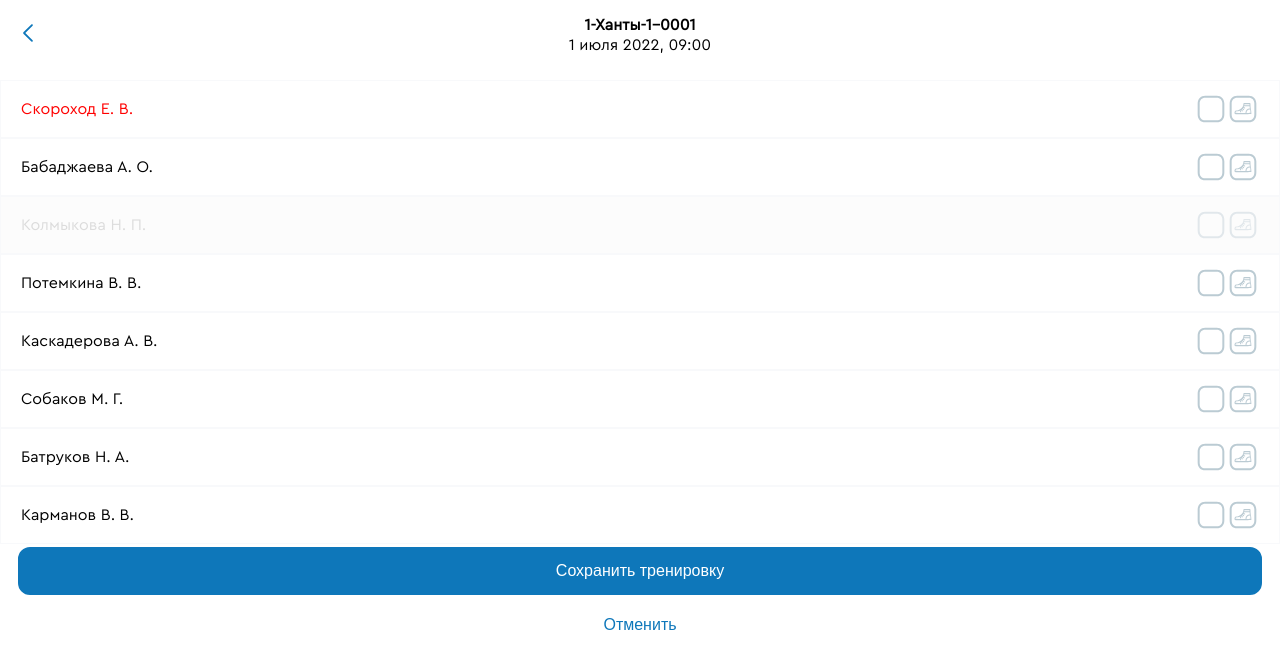
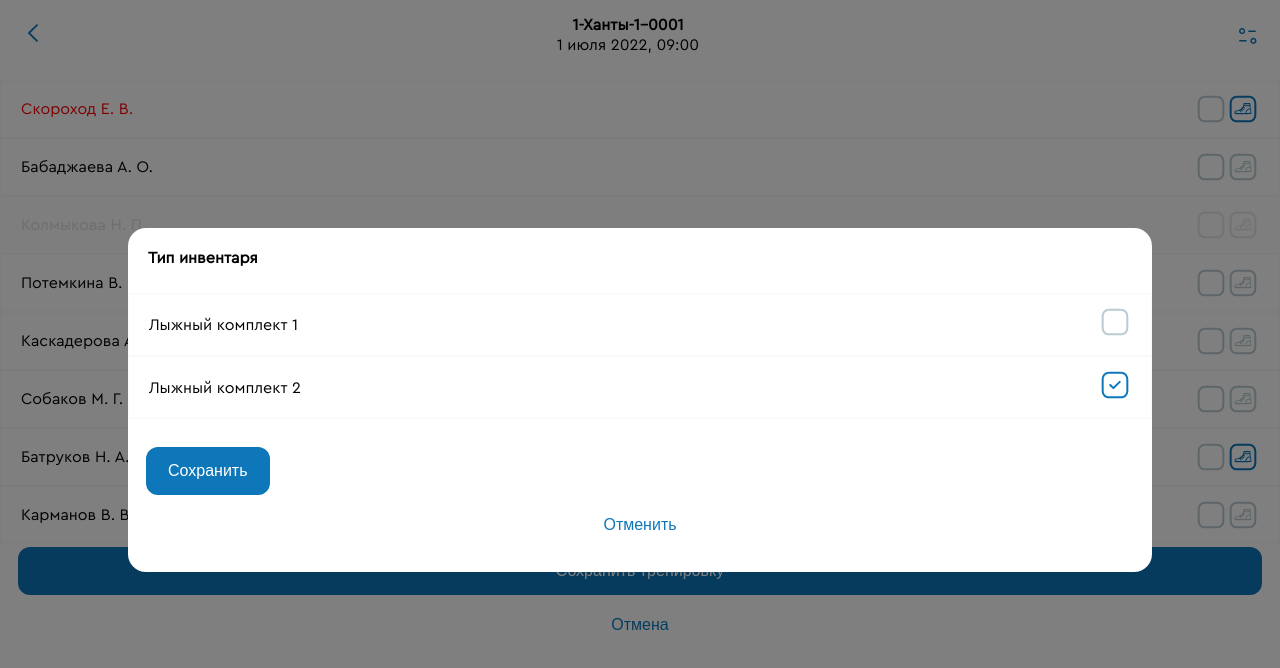
Before and after one commit to localusercamp/front-test-project, a Vue app: page /training_info/1 in a window 1280 px wide. Both pictures are taken after a click on the icon 1243 px from the left and 109 px from the top of the page. Shown: the top 668 px of the page. Built offline with nearby package versions, Linux system fonts and the light colour scheme; data requests are answered from the project's data file.

Commit message:
добавлен выбор типа тренировки и инвентаря

```diff
--- a/src/components/ProfileList.vue
+++ b/src/components/ProfileList.vue
@@ -5,6 +5,7 @@
       :key="index"
       :profile="profile"
       :subscription="subscriptions.find(subscription => subscription.profileId === profile.id)"
+      :equipmentId="attendings.find(attending => attending.profileId === profile.id)?.equipmentId"
     />
   </div>
 </template>
@@ -24,6 +25,10 @@ export default {
     subscriptions: {
       type: Array,
       required: true
+    },
+    attendings: {
+      type: Array,
+      required: true
     }
   },
 }
--- a/src/components/ProfileListItem.vue
+++ b/src/components/ProfileListItem.vue
@@ -1,4 +1,15 @@
 <template>
+  <MyDialog v-model:show="dialogVisible">
+    <template #header>
+      <h4>Тип инвентаря</h4>
+    </template>
+    <template #default>
+      <SelectItemTypeForm url="equipments" :itemId="equipment_id" @saveForm="saveEquipments"/>
+    </template>
+    <template #footer>
+      <MyButton @click="closeEquipmentsForm" class="secondary">Отменить</MyButton>
+    </template>
+  </MyDialog>
   <div class="list-item" :class="visitClasses">
     <span>
       {{profile?.last_name}} {{profile?.first_name[0]}}. {{profile?.patronymic[0]}}.
@@ -13,7 +24,7 @@
           d="M14.418 20.164C14.1633 20.164 13.906 20.0666 13.7113 19.8706L10.546 16.7066C10.1553 16.316 10.1553 15.684 10.546 15.2933C10.9366 14.9026 11.5686 14.9026 11.9593 15.2933L14.418 17.7493L20.0393 12.1293C20.43 11.7386 21.062 11.7386 21.4526 12.1293C21.8433 12.52 21.8433 13.152 21.4526 13.5426L15.1246 19.8706C14.93 20.0666 14.674 20.164 14.418 20.164Z"
         />
       </MyCheckIcon>
-      <MyCheckIcon :disabled="visitsLeft === 0 ? true : false" :checked="equipmentsSelected" @click="selectEquipments">
+      <MyCheckIcon :disabled="visitsLeft === 0 ? true : false" :checked="equipment_id !== null" @click="showEquipmentsForm">
         <path
           d="M10.22 4.66667C6.84667 4.66667 4.66667 6.97733 4.66667 10.5547V21.4453C4.66667 25.0227 6.84667 27.3333 10.22 27.3333H21.7773C25.152 27.3333 27.3333 25.0227 27.3333 21.4453V10.5547C27.3333 6.97733 25.152 4.66667 21.7787 4.66667H10.22ZM21.7773 29.3333H10.22C5.70133 29.3333 2.66667 26.1627 2.66667 21.4453V10.5547C2.66667 5.83733 5.70133 2.66667 10.22 2.66667H21.7787C26.2973 2.66667 29.3333 5.83733 29.3333 10.5547V21.4453C29.3333 26.1627 26.2973 29.3333 21.7773 29.3333Z"
         />
@@ -26,11 +37,11 @@
 </template>
 
 <script>
-import MyCheckIcon from '@/components/UI/MyCheckIcon.vue'
+import SelectItemTypeForm from '@/components/SelectItemTypeForm.vue'
 export default {
   name: 'ProfileListItem',
   components: {
-    MyCheckIcon,
+    SelectItemTypeForm
   },
   props: {
     profile: {
@@ -40,12 +51,16 @@ export default {
     subscription: {
       type: Object,
       required: true
+    },
+    equipmentId: {
+      default: null
     }
   },
   data() {
     return {
       visited: false,
-      equipmentsSelected: false,
+      equipment_id: this.equipmentId,
+      dialogVisible: false
     }
   },
   computed: {
@@ -65,8 +80,15 @@ export default {
         this.visited =! this.visited;
       }
     },
-    selectEquipments() {
-
+    showEquipmentsForm() {
+      this.dialogVisible = true;
+    },
+    closeEquipmentsForm() {
+      this.dialogVisible = false;
+    },
+    saveEquipments(equipment_id) {
+      this.equipment_id = equipment_id;
+      this.closeEquipmentsForm();
     }
   },
 }
@@ -76,6 +98,7 @@ export default {
   #tick-icon {
     margin-right: 5px;
   }
+
   .list-item {
     display: flex;
     align-items: center;
--- /dev/null
+++ b/src/components/SelectItemTypeForm.vue
@@ -0,0 +1,58 @@
+<template>
+    <form @submit.prevent>
+      <div v-for="(item, index) in items" :key="index" class="list-item">
+        <span class="title">{{item.title}}</span>
+        <MyRadioButton :value="item.id" v-model="selectedValue"/>
+      </div>
+      <MyButton type="submit" class="btn-save" @click="saveForm">Сохранить</MyButton>
+    </form>
+</template>
+
+<script>
+export default {
+  name: 'SelectItemTypeForm',
+  props: {
+    url: {
+      type: String,
+      required: true
+    },
+    itemId: {
+      default: null
+    }
+  },
+  data() {
+    return {
+      items: [],
+      selectedValue: this.itemId
+    }
+  },
+  methods: {
+    async fetchItems() {
+      try {
+        const response = await this.$axios.get(this.url);
+        this.items = response.data;
+      } catch (error) {
+        alert("Ошибка! " + error);
+      }
+    },
+    saveForm() {
+      this.$emit('saveForm', this.selectedValue);
+    }
+  },
+  mounted() {
+    this.fetchItems();
+  }
+}
+</script>
+
+<style scoped lang="scss">
+  .list-item {
+    align-items: center;
+    justify-content: space-between;
+  }
+
+  .btn-save {
+    width: fill-available;
+    margin: 25px 15px 0;
+  }
+</style>
--- a/src/components/TrainingListItem.vue
+++ b/src/components/TrainingListItem.vue
@@ -13,7 +13,7 @@
 
 <script>
 export default {
-  name: 'TrainingListItem',
+    name: "TrainingListItem",
     props: {
         training: {
             type: Object,
@@ -23,7 +23,7 @@ export default {
             type: Object,
             required: true
         }
-  }
+    },
 }
 </script>
 
--- a/src/components/UI/MyButton.vue
+++ b/src/components/UI/MyButton.vue
@@ -3,6 +3,12 @@
         <slot></slot>
     </button>
 </template>
+
+<script>
+export default {
+  name: 'MyButton'
+}
+</script>
 
 <style>
     .my-button {
--- /dev/null
+++ b/src/components/UI/MyDialog.vue
@@ -0,0 +1,67 @@
+<template>
+    <div v-if="show" class="my-dialog" @click="hideDialog">
+        <div @click.stop class="my-dialog-content">
+            <header id="header">
+                <slot name="header"></slot>
+            </header>
+            <main id="default">
+                <slot></slot>
+            </main>
+            <footer id="footer">
+                <slot name="footer"></slot>
+            </footer>
+        </div>
+    </div>
+</template>
+
+<script>
+export default {
+  name: 'MyDialog',
+  props: {
+    show: {
+        type: Boolean,
+        default: false
+    }
+  },
+  methods: {
+    hideDialog() {
+        this.$emit('update:show', false)
+    }
+  }
+}
+</script>
+
+<style scoped lang="scss">
+    #header, #footer {
+        padding: 0 20px;
+    }
+
+    #footer {
+        display: flex;
+        flex-direction: column;
+        width: 100%;
+    }
+
+    #default {
+        margin-top: 25px;
+    }
+
+    .my-dialog {
+        top: 0;
+        bottom: 0;
+        right: 0;
+        left: 0;
+        background: rgba(0, 0, 0, 0.5);
+        position: fixed;
+        display: flex;
+        z-index: 100;
+    }
+
+    .my-dialog-content {
+        margin: auto;
+        padding: 20px 0;
+        background: white;
+        border-radius: 18px;
+        width: 80%;
+    }
+</style>
--- /dev/null
+++ b/src/components/UI/MyRadioButton.vue
@@ -0,0 +1,57 @@
+<template>
+<label>
+    <slot></slot>
+    <input
+        type="radio"
+        :checked="isChecked"
+        :value="value"
+        @change="$emit('update:modelValue', $event.target.value)"
+    />
+    <svg width="32" height="32" viewBox="0 0 32 32" :fill="currentColor" class="active-icon">
+        <path
+          d="M10.22 4.66667C6.84666 4.66667 4.66666 6.97734 4.66666 10.5547V21.4453C4.66666 25.0227 6.84666 27.3333 10.22 27.3333H21.7773C25.152 27.3333 27.3333 25.0227 27.3333 21.4453V10.5547C27.3333 6.97734 25.152 4.66667 21.7787 4.66667H10.22ZM21.7773 29.3333H10.22C5.70133 29.3333 2.66666 26.1627 2.66666 21.4453V10.5547C2.66666 5.83734 5.70133 2.66667 10.22 2.66667H21.7787C26.2973 2.66667 29.3333 5.83734 29.3333 10.5547V21.4453C29.3333 26.1627 26.2973 29.3333 21.7773 29.3333Z"
+        />
+        <path
+          v-if="isChecked"
+          d="M14.418 20.164C14.1633 20.164 13.906 20.0666 13.7113 19.8706L10.546 16.7066C10.1553 16.316 10.1553 15.684 10.546 15.2933C10.9366 14.9026 11.5686 14.9026 11.9593 15.2933L14.418 17.7493L20.0393 12.1293C20.43 11.7386 21.062 11.7386 21.4526 12.1293C21.8433 12.52 21.8433 13.152 21.4526 13.5426L15.1246 19.8706C14.93 20.0666 14.674 20.164 14.418 20.164Z"
+        />
+    </svg>
+</label>
+</template>
+
+<script>
+export default {
+    name: 'MyRadioButton',
+    props: {
+        modelValue: {
+            default: ''
+        },
+        value: {
+            default: null
+        },
+        disabled: {
+            type: Boolean,
+            default: false
+        }
+    },
+    computed: {
+        currentColor() {
+            if(!this.disabled) {
+                return this.isChecked ? '#0E77BA' : '#BBCBD3';
+            } else {
+                return '#E1E7EB';
+            }
+        },
+        isChecked() {
+            return this.modelValue == this.value;
+        }
+    }
+}
+</script>
+
+<style scoped lang="scss">
+    input[type=radio] {
+        display: none;
+        pointer-events: none;
+    }
+</style>
--- /dev/null
+++ b/src/components/UI/index.js
@@ -0,0 +1,11 @@
+import MyButton from '@/components/UI/MyButton';
+import MyCheckIcon from '@/components/UI/MyCheckIcon';
+import MyDialog from '@/components/UI/MyDialog';
+import MyRadioButton from '@/components/UI/MyRadioButton';
+
+export default [
+    MyButton,
+    MyCheckIcon,
+    MyDialog,
+    MyRadioButton,
+]
--- a/src/main.js
+++ b/src/main.js
@@ -4,6 +4,7 @@ import router from './router'
 import store from './store'
 import axios from 'axios'
 import headerMixin from './mixins/headerMixin'
+import components from '@/components/UI'
 
 const app = createApp(App)
 
@@ -14,4 +15,8 @@ app.config.globalProperties.$axios = axiosInstance
 
 app.use(store).use(router).mixin(headerMixin)
 
+components.forEach(component => {
+    app.component(component.name, component)
+})
+
 app.mount('#app')
--- a/src/styles/base.scss
+++ b/src/styles/base.scss
@@ -34,7 +34,7 @@ h4 {
     position: fixed;
     display: flex;
     align-items: center;
-    padding: 15px;
+    padding: 15px 20px;
     width: 100%;
     background: white;
     z-index: 10;
@@ -68,7 +68,6 @@ h4 {
     display: flex;
     flex-direction: column;
     width: 100%;
-    padding: 0 15px;
 }
 
 .disabled {
--- a/src/views/TrainingInfoView.vue
+++ b/src/views/TrainingInfoView.vue
@@ -1,4 +1,15 @@
 <template>
+  <MyDialog v-model:show="dialogVisible">
+    <template #header>
+      <h4>Тип тренировки</h4>
+    </template>
+    <template #default>
+      <SelectItemTypeForm url="types" :itemId="training.typeId" @saveForm="saveTrainingType"/>
+    </template>
+    <template #footer>
+      <MyButton @click="closeTrainingTypeForm" class="secondary">Отменить</MyButton>
+    </template>
+  </MyDialog>
   <div class="header" :class="{ header_scroll: isScroll }">
     <router-link to="/" id="back-icon">
       <img src="@/assets/icons/Back.svg">
@@ -11,12 +22,13 @@
         <span v-else>Завтра, {{training.start_time}}</span>
       </div>
     </div>
+    <img class="active-icon" src="@/assets/icons/Filter.svg" @click="showTrainingTypeForm">
   </div>
-  <div class="content">
-    <ProfileList :profiles="profiles" :subscriptions="subscriptions"/>
+    <div class="content">
+    <ProfileList :profiles="profiles" :subscriptions="subscriptions" :attendings="attendings"/>
     <div class="btn-list">
       <MyButton>Сохранить тренировку</MyButton>
-      <MyButton class="secondary">Отменить</MyButton>
+      <MyButton class="secondary">Отмена</MyButton>
     </div>
   </div>
 </template>
@@ -24,14 +36,14 @@
 <script>
 import dateMixin from '@/mixins/dateMixin';
 import ProfileList from '@/components/ProfileList.vue';
-import MyButton from '@/components/UI/MyButton.vue';
+import SelectItemTypeForm from '@/components/SelectItemTypeForm.vue'
 
 export default {
   name: 'TrainingInfoView',
   mixins: [dateMixin],
   components: {
     ProfileList,
-    MyButton
+    SelectItemTypeForm
   },
   props: {
     id: {
@@ -44,7 +56,8 @@ export default {
       group: null,
       profiles: [],
       subscriptions: [],
-      attendings: []
+      attendings: [],
+      dialogVisible: false
     }
   },
   methods: {
@@ -89,6 +102,16 @@ export default {
       } catch (error) {
         alert("Ошибка! " + error);
       }
+    },
+    showTrainingTypeForm() {
+      this.dialogVisible = true;
+    },
+    closeTrainingTypeForm() {
+      this.dialogVisible = false;
+    },
+    saveTrainingType(training_type) {
+      this.training.typeId = training_type;
+      this.closeTrainingTypeForm();
     }
   },
   mounted() {
@@ -116,4 +139,8 @@ export default {
     flex-direction: column;
     justify-content: space-between;
   }
+
+  .btn-list {
+    padding: 0 15px;
+  }
 </style>
```
Also changed, not shown: src/assets/icons/Filter.svg (added). Lines whose indentation alone changed are shown as unchanged.
